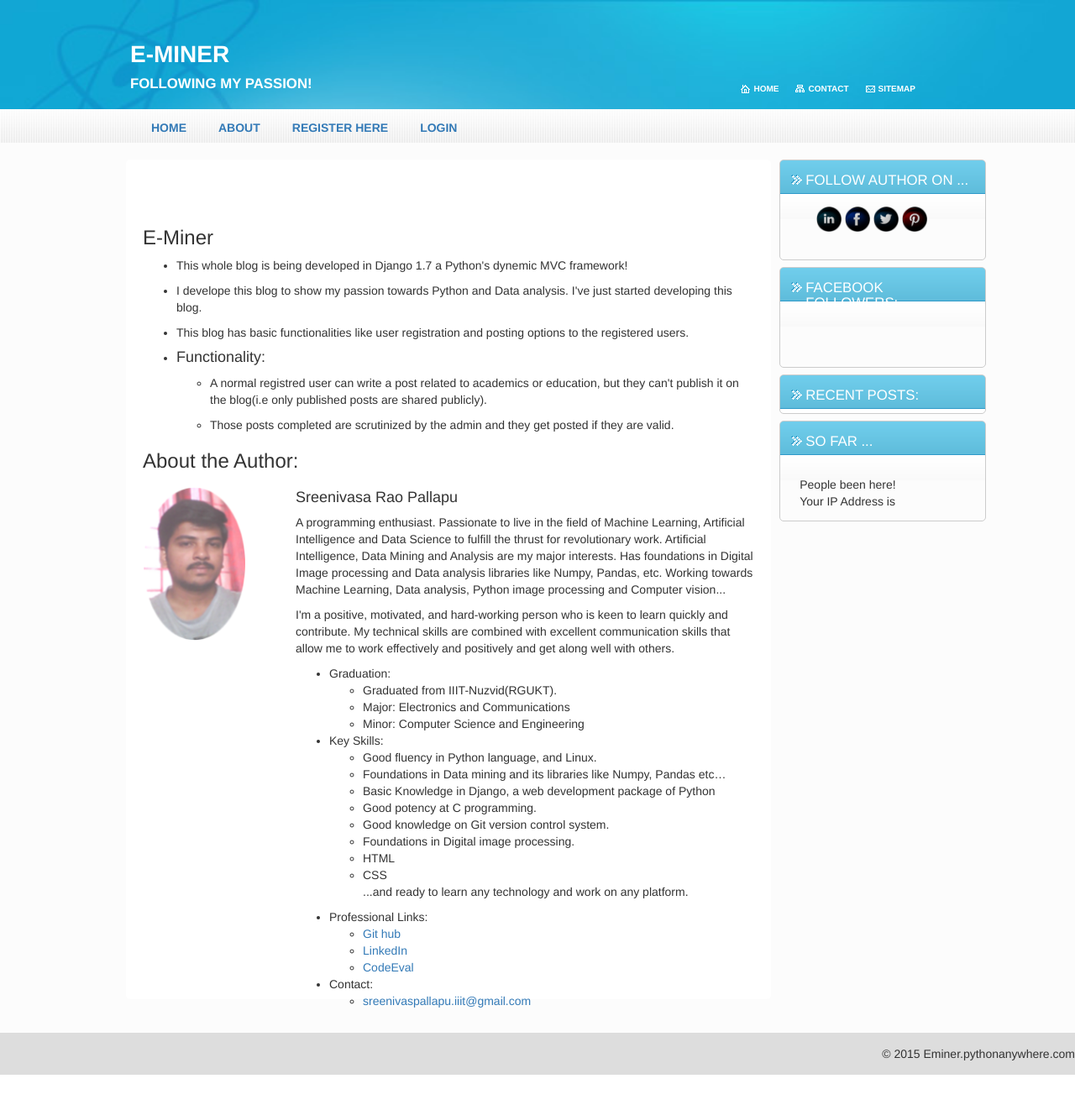
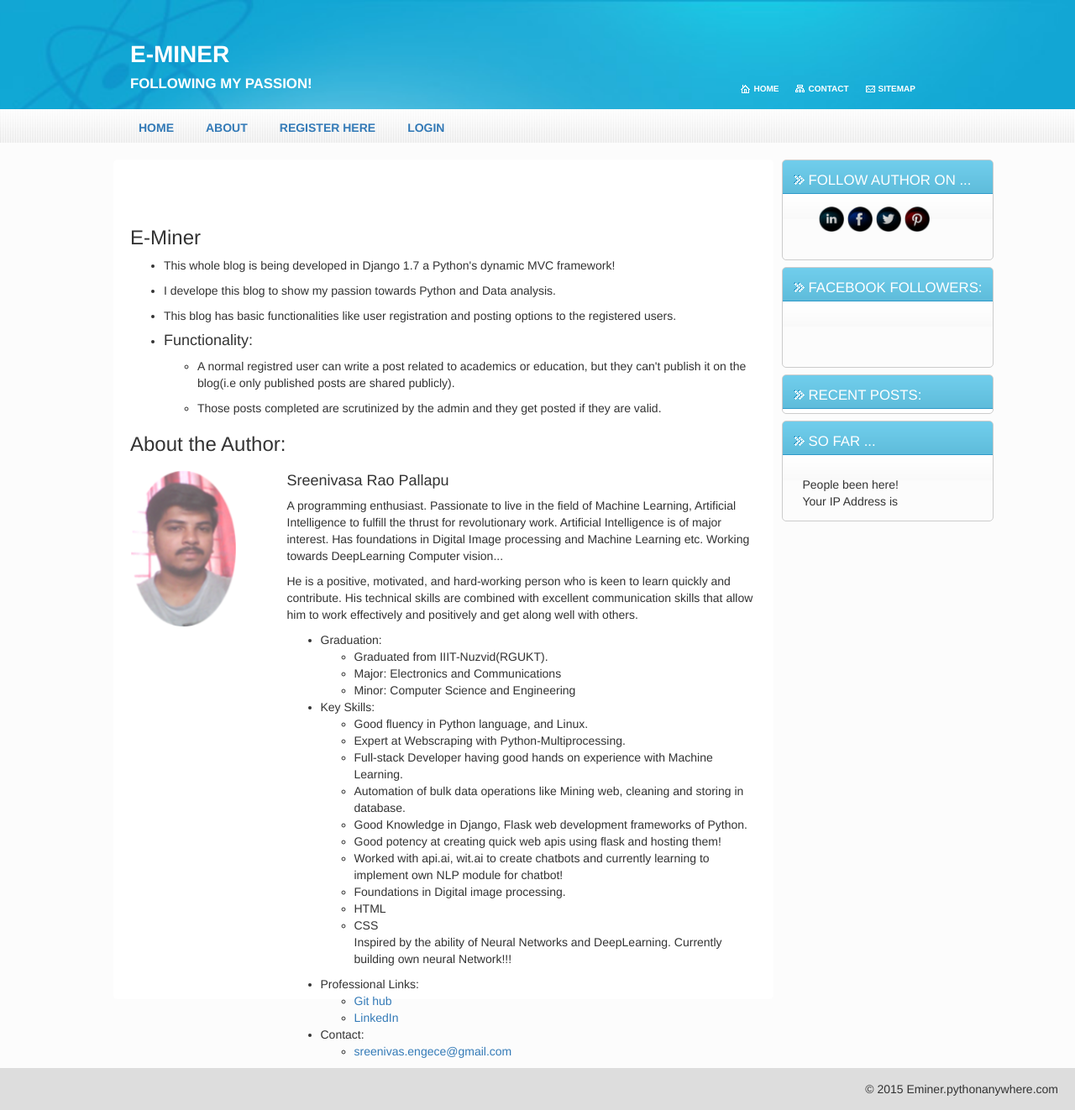
Before and after one commit to sreenivas134/e-miner, a Django app: page /about/ in a window 1280 px wide. Shown: the whole page at 84% size. Before the commit the page ends 1280 px from the top, so only its background shows below. Run offline with Django 3.2, Linux system fonts and the light colour scheme; data that the repository does not hold is empty; parts of the project's set-up code (start-up, migrations or seed data) failed here and were passed over; some libraries are stand-ins or nearby versions.

Commit message:
corrected html alignments

```diff
--- a/eminer/views.py
+++ b/eminer/views.py
@@ -9,7 +9,7 @@
 
 
 def BlogView(request, post_name=None, count=1, tag=None):
-    recent = NewEntry.objects.filter(published=True).order_by('-modified')[:10]
+    recent = NewEntry.objects.filter(published=True).order_by('-posted')[:10]
     user_ip = request.META.get('REMOTE_ADDR')
     if post_name:
         posts = NewEntry.objects.filter(slug=post_name)
@@ -18,11 +18,11 @@
         posts = NewEntry.objects.filter(Q(tag = tags) & Q(published = True))
     else:
         count = int(count)
-        posts = NewEntry.objects.filter(published=True).order_by('-modified')[count-1:count]
+        posts = NewEntry.objects.filter(published=True).order_by('-posted')[count-1:count]
     return render(request, 'eminer/index.html', {'posts':posts, 'count':count, 'recent':recent, 'user_ip':user_ip})
 
 def About(request):
-    recent = NewEntry.objects.filter(published=True).order_by('-modified')[:10]
+    recent = NewEntry.objects.filter(published=True).order_by('-posted')[:10]
     return render(request, 'eminer/about.html', {'recent':recent})
 
 
@@ -31,7 +31,7 @@
 @login_required
 def AddPost(request, post_name_edit=None):
     not_published = NewEntry.objects.filter(published = False).order_by('-modified')
-    recent = NewEntry.objects.filter(published=True).order_by('-modified')[:10]
+    recent = NewEntry.objects.filter(published=True).order_by('-posted')[:10]
     if post_name_edit:
         if request.method == 'POST':
             record = NewEntry.objects.get(slug = post_name_edit)
@@ -67,7 +67,7 @@
 # Add tag
 @login_required
 def AddTag(request):
-    recent = NewEntry.objects.filter(published=True).order_by('-modified')[:10]
+    recent = NewEntry.objects.filter(published=True).order_by('-posted')[:10]
     if request.method == 'POST':
         form = TagForm(request.POST)
 
@@ -92,14 +92,14 @@
 def PublisherView(request, post_name_edit=None):
     not_published = NewEntry.objects.filter(published = False).order_by('-modified')
     published_posts = NewEntry.objects.filter(published = True).order_by('-modified')[:10]
-    recent = NewEntry.objects.filter(published=True).order_by('-modified')[:10]
+    recent = NewEntry.objects.filter(published=True).order_by('-posted')[:10]
 
     return render(request, 'eminer/admin_view.html', {'not_published':not_published, 'published_posts':published_posts, 'recent':recent})
 
 @xframe_options_deny
 @user_passes_test(lambda u: u.is_staff)
 def PublishView(request, post_name=None):
-    recent = NewEntry.objects.filter(published=True).order_by('-modified')[:10]
+    recent = NewEntry.objects.filter(published=True).order_by('-posted')[:10]
     if post_name:
         if request.method == 'POST':
             item = NewEntry.objects.get(slug = post_name)
--- a/static/css/base.css
+++ b/static/css/base.css
@@ -223,7 +223,7 @@
     position:fixed;
     z-index:2;
     width:100%;
-    top:88%;
+    top:77%;
 }
 .next_page img{
     width:20px;
@@ -425,6 +425,7 @@
 	min-height:50px;
 	background-color:#ddd;
 	width:100%;
-	position:absolute;
+	position:relative;
     bottom:0px;
+    padding: 0 20px;
 }
--- a/templates/eminer/about.html
+++ b/templates/eminer/about.html
@@ -5,8 +5,8 @@
     <br/><br/><br/>
     <h3>E-Miner</h3>
     <ul>
-        <li><p>This whole blog is being developed in Django 1.7 a Python's dynemic MVC framework!</p></li>
-        <li><p>I develope this blog to show my passion towards Python and Data analysis. I've just started developing this blog. </p></li>
+        <li><p>This whole blog is being developed in Django 1.7 a Python's dynamic MVC framework!</p></li>
+        <li><p>I develope this blog to show my passion towards Python and Data analysis.</p></li>
         <li><p>This blog has basic functionalities like user registration and posting options to the registered users.</p></li>
 <li><h4>Functionality:</h4></li><ul>
         <li><p>A normal registred user can write a post related to academics or education, but they can't publish it on the blog(i.e only published posts are shared publicly).</p></li>
@@ -17,13 +17,13 @@
             <div id='author_img'><img src="{% static 'images/author.png' %}"/></div>
             <div id='author_des'><h4>Sreenivasa Rao Pallapu</h4>
             <p>A programming enthusiast. Passionate to live in the field of Machine Learning,
-            Artificial Intelligence and Data Science to fulfill the thrust for revolutionary work.
-            Artificial Intelligence, Data Mining and Analysis are my major interests.
-            Has foundations in Digital Image processing and Data analysis libraries like Numpy, Pandas, etc.
-            Working towards Machine Learning, Data analysis, Python image processing and Computer vision...</p>
+            Artificial Intelligence to fulfill the thrust for revolutionary work.
+            Artificial Intelligence is of major interest.
+            Has foundations in Digital Image processing and Machine Learning etc.
+            Working towards DeepLearning Computer vision...</p>
 
-            <p>I'm a positive, motivated, and hard-working person who is keen to learn quickly and contribute.
-            My technical skills are combined with excellent communication skills that allow me to work effectively and positively and get along well with others.</p>
+            <p>He is a positive, motivated, and hard-working person who is keen to learn quickly and contribute.
+            His technical skills are combined with excellent communication skills that allow him to work effectively and positively and get along well with others.</p>
 
             <ul>
                 <li>Graduation:
@@ -35,25 +35,27 @@
                 <li>Key Skills:
                 <ul>
                     <li>Good fluency in Python language, and Linux.</li>
-                    <li>Foundations in Data mining and its libraries like Numpy, Pandas etc…</li>
-                    <li>Basic Knowledge in Django, a web development package of Python</li>
-                    <li>Good potency at C programming.</li>
-                    <li>Good knowledge on Git version control system.</li>
+                    <li>Expert at Webscraping with Python-Multiprocessing.</li>
+                    <li>Full-stack Developer having good hands on experience with Machine Learning.</li>
+                    <li>Automation of bulk data operations like Mining web, cleaning and storing in database.</li>
+                    <li>Good Knowledge in Django, Flask web development frameworks of Python.</li>
+                    <li>Good potency at creating quick web apis using flask and hosting them!</li>
+                    <li>Worked with api.ai, wit.ai to create chatbots and currently learning to implement own NLP module for chatbot!</li>
                     <li>Foundations in Digital image processing.</li>
                     <li>HTML</li>
                     <li>CSS</li>
-                    <p>...and ready to learn any technology and work on any platform.</p>
+                    <p>Inspired by the ability of Neural Networks and DeepLearning. Currently building own neural Network!!!</p>
                 </ul>
                 <li>Professional Links:</li>
                 <ul>
                     <li><a href='https://github.com/sreenivas134'>Git hub</a></li>
                     <li><a href='https://in.linkedin.com/in/sreenivas134'>LinkedIn</a></li>
-                    <li><a href='http://www.codeeval.com/profile/sreenivas134/'>CodeEval</a></li>
+                    <!--<li><a href='http://www.codeeval.com/profile/sreenivas134/'>CodeEval</a></li>-->
                 </ul>
                 </li>
                 <li>Contact:</li>
                 <ul>
-                    <li><a href='mailto:sreenivaspallapu.iiit@gmail.com'>sreenivaspallapu.iiit@gmail.com</a></li>
+                    <li><a href='mailto:sreenivas.engece@gmail.com'>sreenivas.engece@gmail.com</a></li>
                 </ul>
                 </li>
             </ul></div>
--- a/templates/eminer/base.html
+++ b/templates/eminer/base.html
@@ -64,12 +64,25 @@
         .index_html{
             display:block;
         }
+        .container {
+            padding: 0;
+            margin: 0;
+            width: 100%;
+        }
+        footer {
+		    position: relative !important;
+		    bottom: 0;
+		    width: 100%;
+		    overflow:hidden;
+		}
     </style>
 
 
 
 </head>
 <body>
+<div class='container'>
+
     <div class="next_page">
     {% if count %}
 
@@ -83,7 +96,8 @@
     {% endif %}
     </div>
 
-<div id='wrapper'>
+
+    <div id='wrapper' class='row'>
         <div id="fb-root" ></div>
         <script>(function(d, s, id) {
           var js, fjs = d.getElementsByTagName(s)[0];
@@ -147,7 +161,7 @@
                     {% if recent %}
                     <ul>
                     {% for post in recent %}
-                        <li><h5 style="background: url({% static 'images/img09.gif' %}) no-repeat left center">{{ post.modified }}</h5>
+                        <li><h5 style="background: url({% static 'images/img09.gif' %}) no-repeat left center">{{ post.posted }}</h5>
                         <p><a href="/{{ post.slug }}/">{{ post.title }}</a></p></li>
                     {% endfor %}
                      </ul>
@@ -197,9 +211,10 @@
         </div>
 
         <br/>
-    <div class='copy_view' id='footer'>
+    </div>
+    <footer class='copy_view' id='footer'>
         <span style='position:relative;top:15px;float:right;'>&copy 2015 Eminer.pythonanywhere.com</span>
-    </div>
+    </footer>
 </div>
 </body>
 </html>
```
Lines whose indentation alone changed are shown as unchanged.
